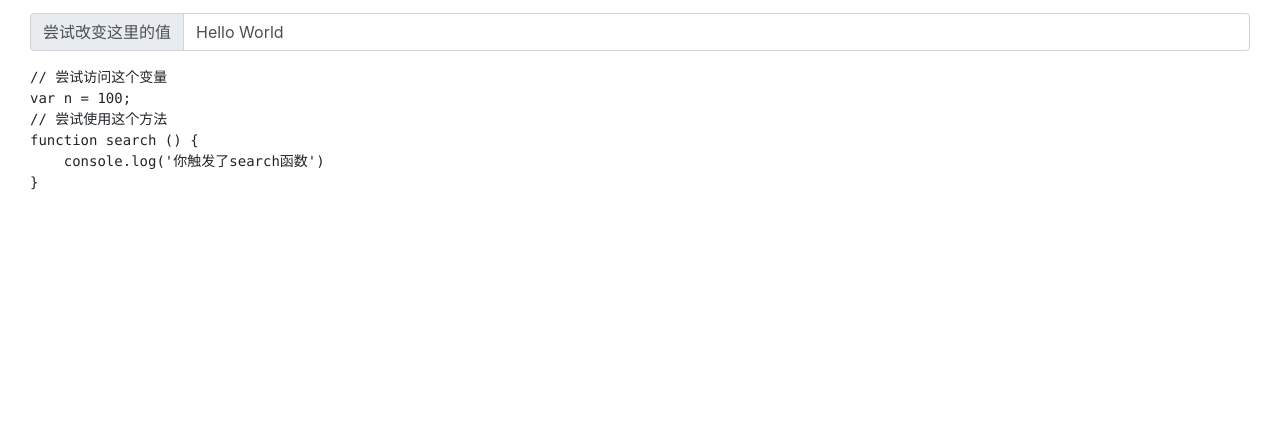
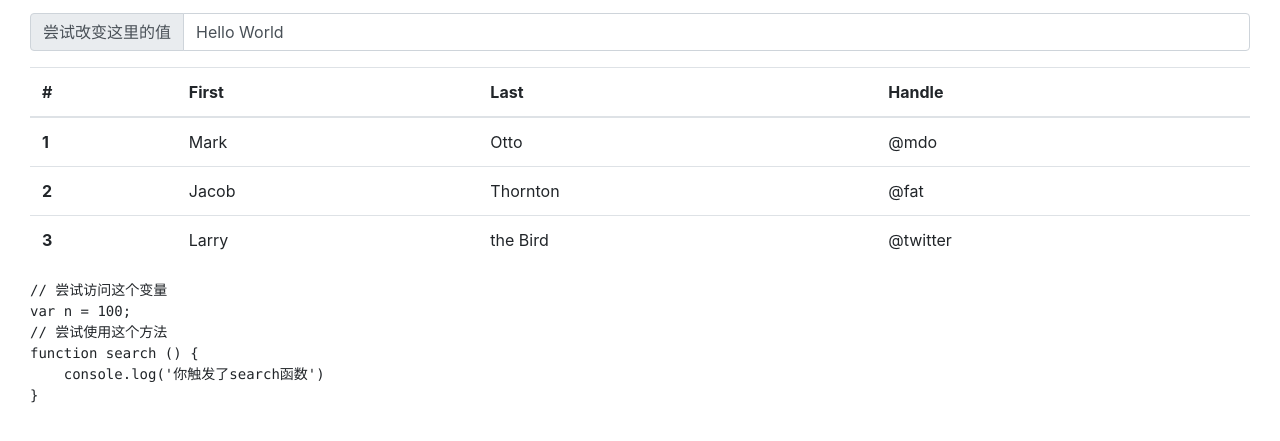
Before and after one commit to FairyEver/express-batch-query-browser-plug-in, a browser extension: page 测试/测试站点/index.html in a window 1280 px wide. Shown: the part 127-568 px from the top of the page. Drawn offline with nearby package versions, Linux system fonts and the light colour scheme.

Commit message:
no message

```diff
--- a/测试/测试站点/index.html
+++ b/测试/测试站点/index.html
@@ -17,6 +17,36 @@
         </div>
         <input type="text" id="input" class="form-control" value="Hello World">
     </div>
+    <table id="table" class="table">
+        <thead>
+            <tr>
+                <th scope="col">#</th>
+                <th scope="col">First</th>
+                <th scope="col">Last</th>
+                <th scope="col">Handle</th>
+            </tr>
+        </thead>
+        <tbody>
+            <tr>
+                <th scope="row">1</th>
+                <td>Mark</td>
+                <td>Otto</td>
+                <td>@mdo</td>
+            </tr>
+            <tr>
+                <th scope="row">2</th>
+                <td>Jacob</td>
+                <td>Thornton</td>
+                <td>@fat</td>
+            </tr>
+            <tr>
+                <th scope="row">3</th>
+                <td>Larry</td>
+                <td>the Bird</td>
+                <td>@twitter</td>
+            </tr>
+        </tbody>
+    </table>
     <pre>
 // 尝试访问这个变量
 var n = 100;
--- a/测试/测试站点/plug-in-dist.js
+++ b/测试/测试站点/plug-in-dist.js
@@ -19,6 +19,8 @@ var test = function test() {
     console.log('#input值为:', $('#input').val());
 };
 
+// jquery加载后执行
 $(function () {
+    // 测试 正式用的时候删除
     test();
 });
--- a/测试/测试站点/plug-in.js
+++ b/测试/测试站点/plug-in.js
@@ -17,6 +17,10 @@ const test =  () => {
     console.log('#input值为:', $('#input').val())
 }
 
-$(function () {
+const creatPanel
+
+// jquery加载后执行
+$(() => {
+    // 测试 正式用的时候删除
     test()
 })
```
